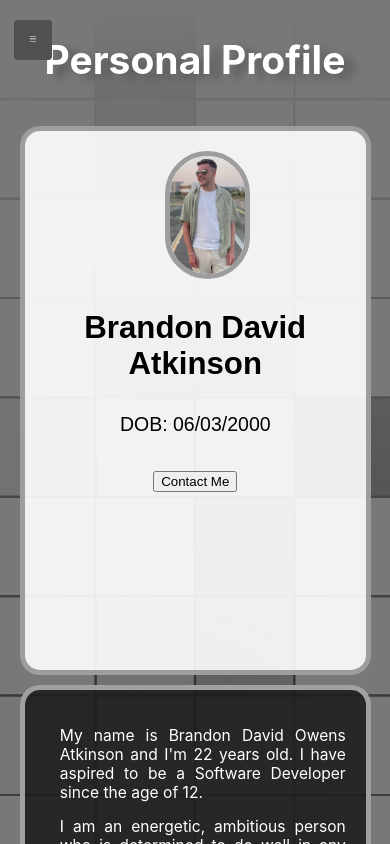
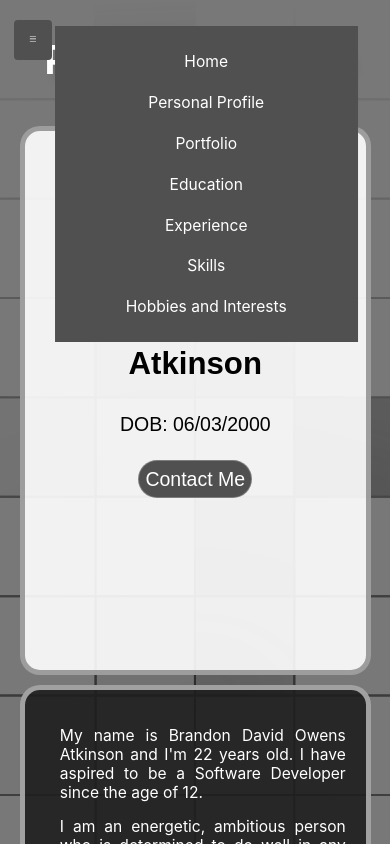
Before and after one commit to itsbrandonowens/brandon_atkinson_cv, a React (Create React App) app: page /Personal_Profile in a window 390 px wide. Shown: the top 844 px of the page. Built offline with nearby package versions, Linux system fonts and the light colour scheme.

Commit message:
navbar commit

```diff
--- a/src/components/Navbar.jsx
+++ b/src/components/Navbar.jsx
@@ -19,17 +19,17 @@ const Navbar = () => {
             <div className="menu-icon" onClick={toggleNavbar}>
                 <AiOutlineMenu />
             </div>
-            {expanded && (
-                <ul className="navbar-links">
-                    <li onClick={closeNavbar}><Link to='/'> Home </Link> </li>
-                    <li onClick={closeNavbar} ><Link to='/Personal_Profile'> Personal Profile </Link> </li>
-                    <li onClick={closeNavbar}><Link to='/Portfolio'> Portfolio </Link> </li>
-                    <li onClick={closeNavbar}><Link to='/Education'> Education </Link></li>
-                    <li onClick={closeNavbar}><Link to='/Experience'> Experience </Link></li>
-                    <li onClick={closeNavbar}><Link to='/Skills'> Skills </Link></li>
-                    <li onClick={closeNavbar}><Link to='/Hobbies_And_Interests'> Hobbies and Interests </Link></li>
+
+                <ul className={ (expanded == true) ? 'navbar-links' :'navbar-links-expanded'} >
+                    <li onClick={toggleNavbar}><Link to='/'> Home </Link> </li>
+                    <li onClick={toggleNavbar} ><Link to='/Personal_Profile'> Personal Profile </Link> </li>
+                    <li onClick={toggleNavbar}><Link to='/Portfolio'> Portfolio </Link> </li>
+                    <li onClick={toggleNavbar}><Link to='/Education'> Education </Link></li>
+                    <li onClick={toggleNavbar}><Link to='/Experience'> Experience </Link></li>
+                    <li onClick={toggleNavbar}><Link to='/Skills'> Skills </Link></li>
+                    <li onClick={toggleNavbar}><Link to='/Hobbies_And_Interests'> Hobbies and Interests </Link></li>
                 </ul>
-            )}
+
         </nav>
     );
 };
--- a/src/styles/Education.css
+++ b/src/styles/Education.css
@@ -78,7 +78,6 @@
     margin-bottom: 1px;
     color: white;
     filter: drop-shadow(0px 0px 5px #595959);
-
   }
 
   .northumbria_logo {
--- a/src/styles/Navbar.css
+++ b/src/styles/Navbar.css
@@ -11,10 +11,6 @@
   height: 60px;
   z-index: 1;
   transition: background-color 1s ease; /* Apply transition only to the background-color property */
-}
-
-.navbar.expanded {
-  background-color: rgb(80, 80, 80);
 }
 
 .menu-icon {
@@ -34,7 +30,7 @@ ul {
   list-style-type: none;
   font-size: 1vw;
   transition: transform 1s ease; /* Apply transition only to the transform property */
-  transform: translateX(1%);
+  transform: translateX(150%);
   background-color: rgb(80, 80, 80);
   padding: 15px;
   overflow: hidden;
@@ -57,43 +53,77 @@ li a:hover {
   transition: all 0.5s ease;
 }
 
-.navbar-links.expanded {
+.navbar-links-expanded {
   background-color: rgb(80, 80, 80);
   transition: background-color 1s ease; /* Apply transition only to the background-color property */
+  transform: translateX(1%);
+  transition: transform 1s ease; /* Apply transition only to the transform property */
+
 }
 /* ------------------------------------------------------------------------------------------------------------- */
 /* Media query for small screens */
-@media (max-width: 768px) {
+@media (max-width: 600px) {
   .navbar {
     color: #fff;
-    display: flex;
     justify-content: flex-start;
     align-items: center;
+    padding: 10px;
     position: fixed;
     top: 0;
     left: 0;
     width: 100%;
-    height: 60px;
-    z-index: 1;
+    z-index: 10000;
     transition: background-color 1s ease; /* Apply transition only to the background-color property */
   }
 
+  .navbar.expanded {
+    background-color: rgb(80, 80, 80);
+
+  }
+
   .menu-icon {
-    font-size: 2vw;
+    font-size: 1.5vw;
     cursor: pointer;
     z-index: 2;
+    margin-left: 1%;
+    font-size: 2vw;
     background-color: rgb(80, 80, 80);
+    padding: 15px;
     border-radius: 10%;
     transition: all 1s ease;
   }
 
-  .ul {
-    flex-direction: column;
-    transform: translateY(-10%);
+  ul {
+    display: block;
+    list-style-type: none;
+    font-size: 4vw;
     transition: transform 1s ease; /* Apply transition only to the transform property */
+    width:70%;
+    margin-top:78%;
+    overflow:hidden;
+    transform: translateY(-150%);
+    background-color: rgb(80, 80, 80);
+    padding: 15px;
+  }
+
+  li {
+    padding:4% 0;
+  }
+
+  li a {
+    color: #fff;
+    text-decoration: none;
+    display: block;
+  }
+
+  li a:hover {
+    color: black;
+    text-decoration: none;
+    transition: all 0.5s ease;
   }
 
   .navbar-links.expanded {
-    transform: translateY(0);
+    background-color: rgb(80, 80, 80);
+    transition: background-color 1s ease; /* Apply transition only to the background-color property */
   }
 }
--- a/src/styles/Personal_Profile.css
+++ b/src/styles/Personal_Profile.css
@@ -201,6 +201,65 @@
         font-size: 4vw;
     }
 
+    .phoneImage {
+        width: 6vw;
+        margin-right: 200px;
+        margin-left:2px;
+
+    }
+
+    .emailImage {
+        margin-right: 20px;
+        width: 10vw;
+    }
+
+    .linkedin_logo_profile {
+        width: 25vw;
+    }
+
+    .contactButton {
+        padding: 2%;
+        font-size: 5vw;
+        color: white;
+        background-color: rgb(80, 80, 80);
+        border: 1px solid rgba(137, 137, 137, 0.8);
+        border-radius: 100px;
+        text-align: center;
+
+    }
+
+    .contactButton:hover {
+        background-color: #383838;
+        cursor: pointer;
+    }
+
+
+    .popup-overlay {
+        position: fixed;
+        top: 0;
+        left: 0;
+        width: 100%;
+        height: 100%;
+        background-color: rgba(0, 0, 0, 0.6);
+        /* Adjust the opacity as desired */
+        display: flex;
+        align-items: center;
+        justify-content: center;
+    }
+
+    .popup-content {
+        background-color: #fff;
+
+        padding: 50px;
+        border-radius: 5px;
+        box-shadow: 0 2px 4px rgba(0, 0, 0, 0.2);
+    }
+
+    .selected-popup-content {
+        text-align: left;
+    }
+
+
 
 
 
```
